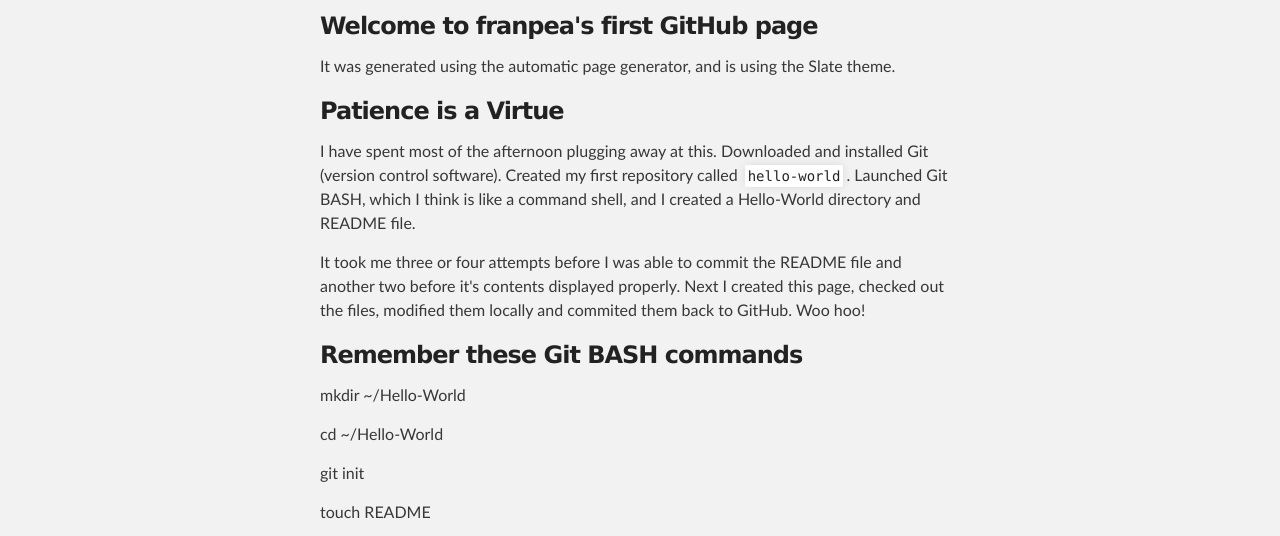
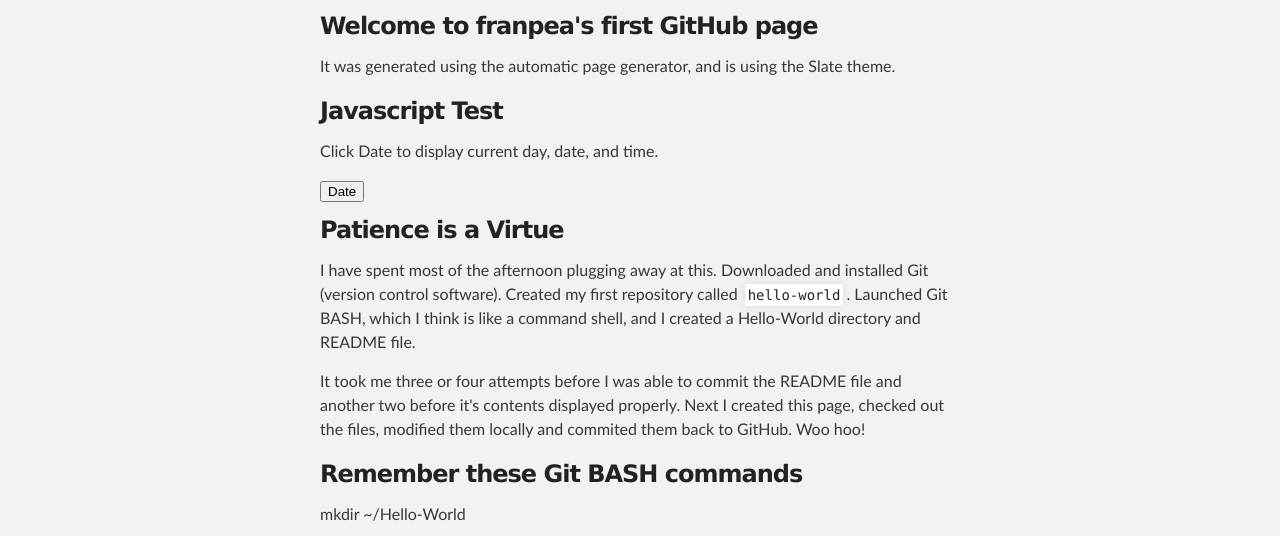
Before and after one commit to franpea/Hello-World, a plain HTML site: page index.html in a window 1280 px wide. Shown: the part 252-788 px from the top of the page. Drawn offline with Linux system fonts and the light colour scheme.

Commit message:
date function

```diff
--- a/index.html
+++ b/index.html
@@ -35,6 +35,16 @@
 <a name="welcome-to-franpeas-first-github-page" class="anchor" href="#welcome-to-franpeas-first-github-page"><span class="octicon octicon-link"></span></a>Welcome to franpea's first GitHub page</h3>
 
 <p>It was generated using the automatic page generator, and is using the Slate theme.</p>
+
+<h3>Javascript Test</h3>
+
+<p>Click Date to display current day, date, and time.</p>
+<button type="button" onclick="myFunction()">Date</button>
+<script>
+function myFunction() {
+    document.getElementById("demo").innerHTML = Date();
+}
+</script>
 
 <h3>Patience is a Virtue</h3>
 
```
